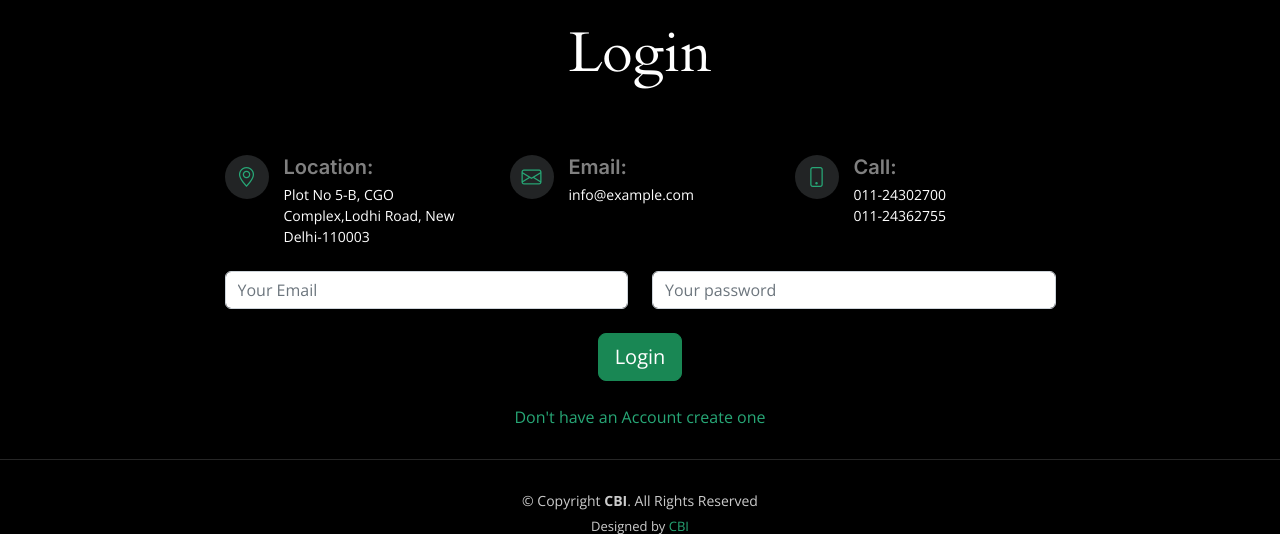
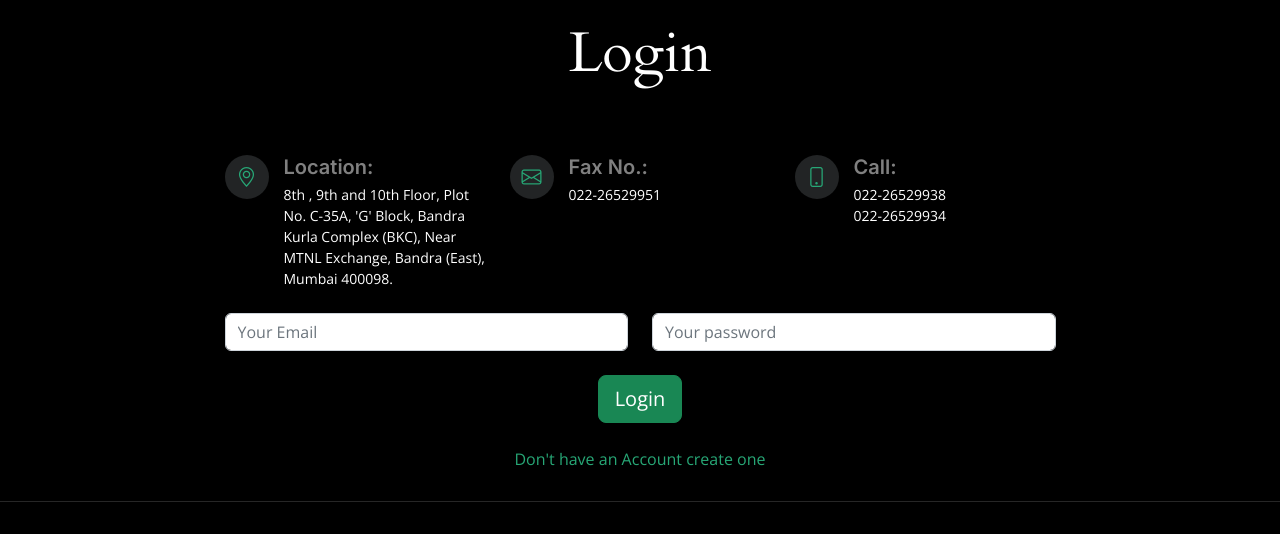
Before and after one commit to CBI-pravin/CBI-Gallary, a Django app: template accounts/templates/accounts/sign_in_user.html in a window 1280 px wide. Shown: the part 100-634 px from the top of the page. Run offline with Django 3.2, Linux system fonts and the light colour scheme; the template is opened without the code that fills it, so the values that code supplies are empty; some libraries are stand-ins or nearby versions.

Commit message:
5 commit for address change adn contact no in user html page

```diff
--- a/accounts/templates/accounts/sign_in_user.html
+++ b/accounts/templates/accounts/sign_in_user.html
@@ -27,7 +27,7 @@
             <i class="bi bi-geo-alt flex-shrink-0"></i>
             <div>
               <h4>Location:</h4>
-              <p>Plot No 5-B, CGO Complex,Lodhi Road, New Delhi-110003</p>
+              <p>	8th , 9th and 10th Floor, Plot No. C-35A, 'G' Block, Bandra Kurla Complex (BKC), Near MTNL Exchange, Bandra (East), Mumbai 400098.</p>
             </div>
           </div>
         </div><!-- End Info Item -->
@@ -36,8 +36,8 @@
           <div class="info-item d-flex">
             <i class="bi bi-envelope flex-shrink-0"></i>
             <div>
-              <h4>Email:</h4>
-              <p>info@example.com</p>
+              <h4>Fax No.:</h4>
+              <p>022-26529951</p>
             </div>
           </div>
         </div><!-- End Info Item -->
@@ -47,8 +47,8 @@
             <i class="bi bi-phone flex-shrink-0"></i>
             <div>
               <h4>Call:</h4>
-              <p>011-24302700 </p>
-              <p> 011-24362755 </p>
+              <p>022-26529938</p>
+              <p> 022-26529934</p>
             </div>
           </div>
         </div><!-- End Info Item -->
```
Also changed, not shown: accounts/templates/accounts/sign_up_user.html (+6 -5 lines), accounts/templates/accounts/verify_user.html (+12 -10 lines).
